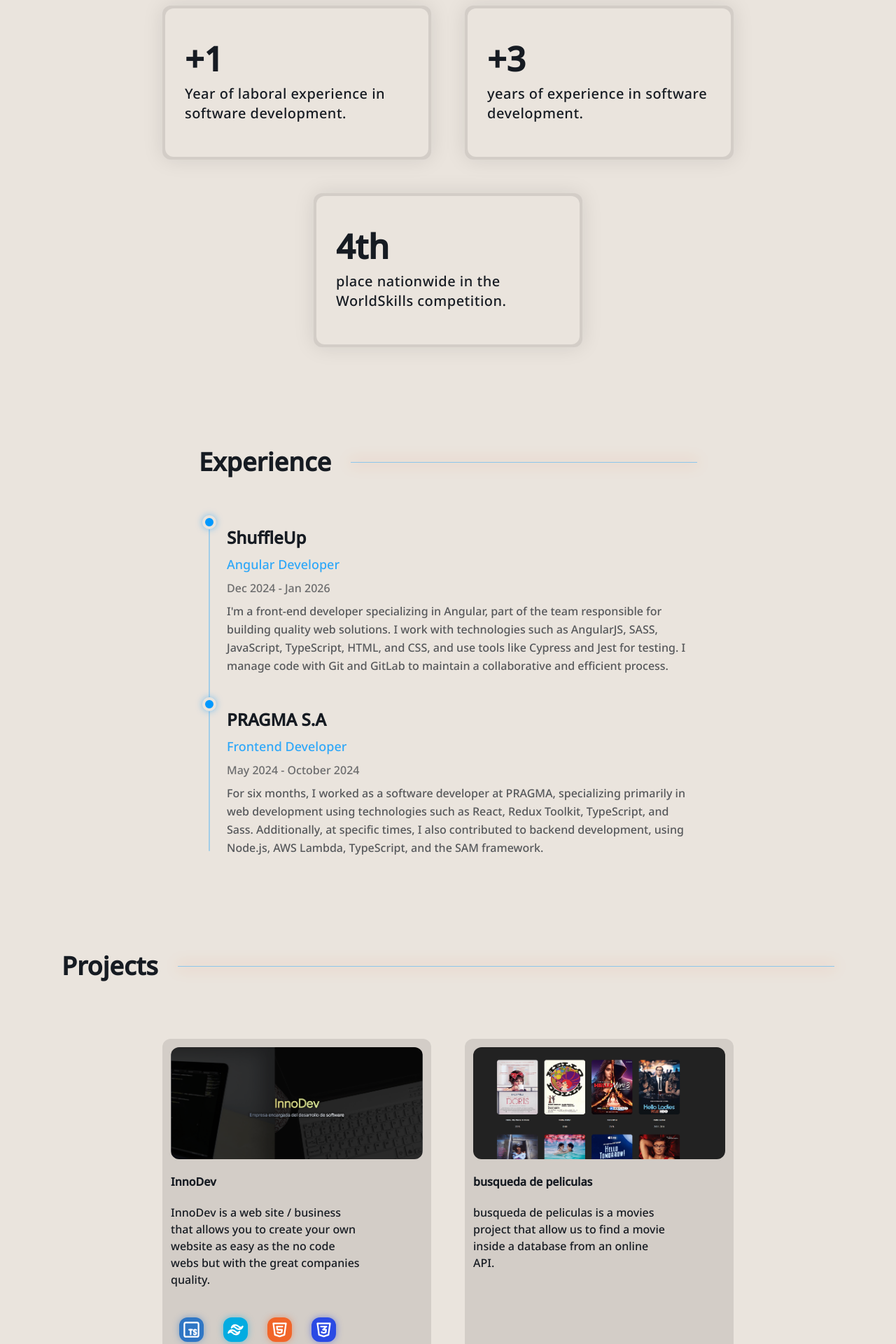
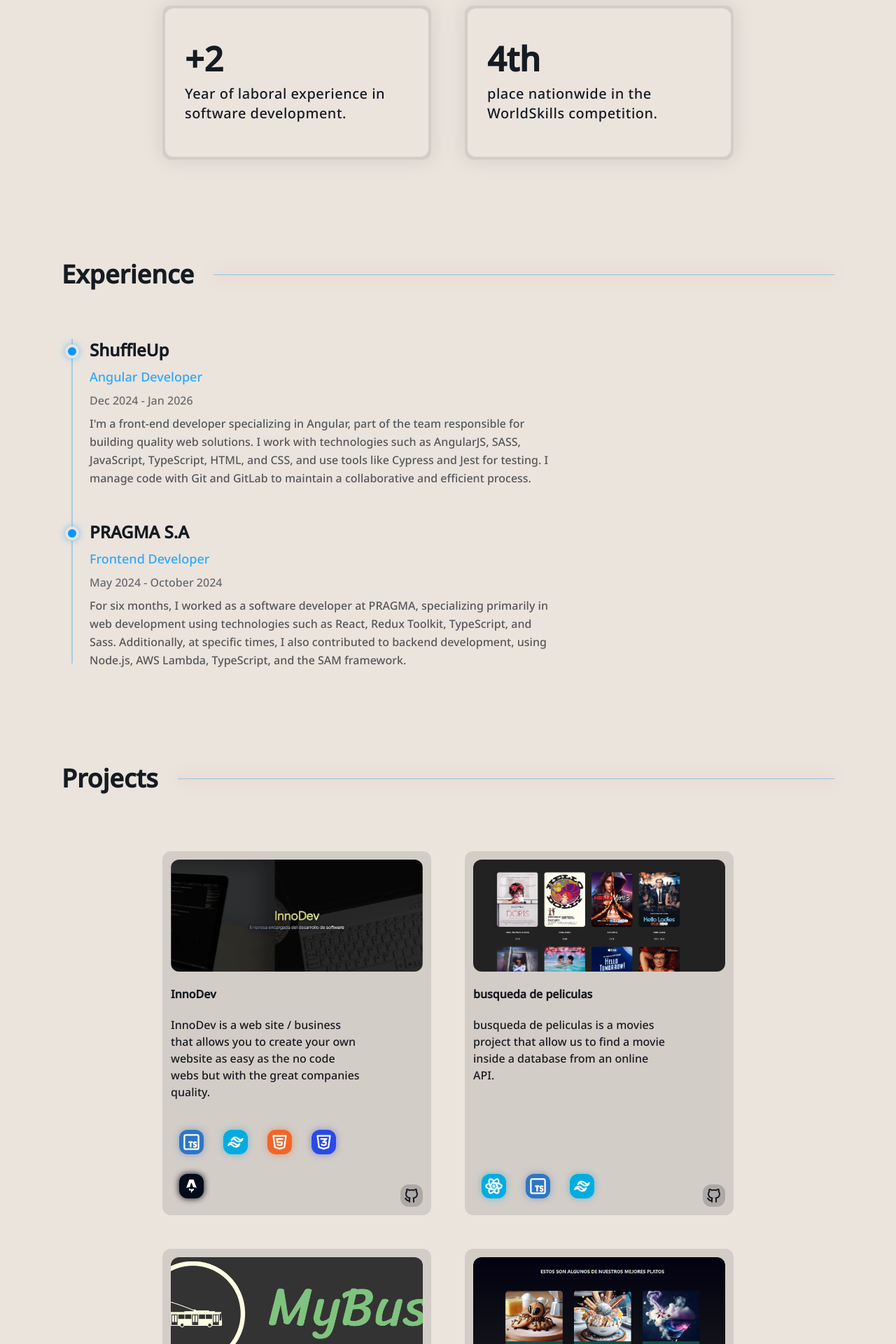
Before and after one commit to Montes01/ReactPortfolio, a React (Vite) app: page / in a window 1280 px wide. Shown: the part 440-2360 px from the top of the page at 70% size. Built offline with nearby package versions, Linux system fonts and the light colour scheme.

Commit message:
refactor: unify max-width and fix experience layout

```diff
--- a/src/App.tsx
+++ b/src/App.tsx
@@ -6,14 +6,16 @@
   return (
   <div className="dark:bg-primary-dark font-[NotoSansTangsa] relative bg-primary-light flex items-center flex-col box-border min-w-[300px] ">
     <div className="fixed inset-0 bg-[radial-gradient(ellipse_80%_60%_at_50%_-10%,rgba(9,153,255,0.3),transparent)] dark:bg-[radial-gradient(ellipse_80%_60%_at_50%_-10%,rgba(9,153,255,0.15),transparent)] pointer-events-none" />
+    <div className="w-full max-w-limit">
       <Header />
       <Facts />
       <Experience />
       <Projects />
       <Slider />
-      <footer className="max-w-limit flex p-20 dark:text-secondary-dark text-secondary-light tiny:text-sm tiny:px-2 text-center  ">
+      <footer className="flex p-20 dark:text-secondary-dark text-secondary-light tiny:text-sm tiny:px-2 text-center  ">
         <span>Made with love ❤ by Samuel Montes</span>
       </footer>
+    </div>
   </div>
   )
 }
--- a/src/components/General/Header.tsx
+++ b/src/components/General/Header.tsx
@@ -13,7 +13,7 @@
   return (
 
     <header
-      className="w-full gap-12 mx-auto max-w-limit py-12 px-12 smaller:px-5 relative flex justify-between after:h-[1px] after:bottom-0 after:left-0 after:z-10 after:w-[20%] after:[content:''] after:absolute after:bg-gradient-to-r after:from-transparent after:to-neon/40 before:h-[1px] before:bottom-0 before:right-0 before:z-10 before:w-[20%] before:[content:''] before:absolute before:bg-gradient-to-l before:from-transparent before:to-neon/40 medium:flex-col items-center"
+      className="w-full gap-12 mx-auto py-12 px-12 smaller:px-5 relative flex justify-between after:h-[1px] after:bottom-0 after:left-0 after:z-10 after:w-[20%] after:[content:''] after:absolute after:bg-gradient-to-r after:from-transparent after:to-neon/40 before:h-[1px] before:bottom-0 before:right-0 before:z-10 before:w-[20%] before:[content:''] before:absolute before:bg-gradient-to-l before:from-transparent before:to-neon/40 medium:flex-col items-center"
     >
       <div
         className="absolute left-0 right-0 w-[60%] mx-auto bg-neon/40 h-[1px] bottom-0"
--- a/src/components/body/Experience.tsx
+++ b/src/components/body/Experience.tsx
@@ -6,7 +6,7 @@
 
     return (
 
-        <section className="flex flex-col px-12 smaller:px-5 py-16 max-w-limit">
+        <section className="flex flex-col px-12 smaller:px-5 my-16">
             <div
                 className="flex gap-7 justify-start w-full items-center tiny:justify-center"
             >
@@ -26,7 +26,7 @@
 
                 {
                     LaboralExperience.map((el: ExperienceType) => (
-                        <article key={el.company} className="relative py-6 pl-10">
+                        <article key={el.company} className="relative my-6 pl-10">
                             <div className="absolute left-[5px] top-2 w-5 h-5 rounded-full bg-neon border-4 dark:border-primary-dark border-primary-light shadow-[0_0_10px_rgba(9,153,255,0.5)]" />
 
                             <div className="flex flex-col gap-2">
--- a/src/components/body/Projects.tsx
+++ b/src/components/body/Projects.tsx
@@ -10,7 +10,7 @@
   return (
 
 
-    <section className="flex flex-col max-w-limit p-12 smaller:px-5 gap-9 items-center">
+    <section className="flex flex-col p-12 smaller:px-5 gap-9 items-center">
       <div className="flex gap-7 justify-start w-full items-center tiny:justify-center">
         <h2
           className="text-4xl font-bold dark:text-secondary-dark text-secondary-light"
--- a/src/components/body/Slider.tsx
+++ b/src/components/body/Slider.tsx
@@ -8,7 +8,7 @@
   return (
     <div
       role="slider"
-      className="max-w-limit w-full overflow-hidden relative after:absolute after:right-0 after:h-full after:w-20 after:bg-gradient-to-l after:[content:''] after:from-primary-light dark:after:from-bg after:to-transparent after:top-0 after:bottom-0
+      className="w-full overflow-hidden relative after:absolute after:right-0 after:h-full after:w-20 after:bg-gradient-to-l after:[content:''] after:from-primary-light dark:after:from-bg after:to-transparent after:top-0 after:bottom-0
     before:z-50 after:z-50 after:brightness-90
     before:absolute before:left-0 before:h-full before:w-20 before:bg-gradient-to-r before:[content:''] before:from-primary-light before:brightness-90 dark:before:from-bg before:to-transparent before:top-0 before:bottom-0"
     >
--- a/src/constants/data/facts.ts
+++ b/src/constants/data/facts.ts
@@ -2,12 +2,8 @@
 
 export const facts: fact[] = [
   {
-    value: "+1",
+    value: "+2",
     text: "Year of laboral experience in software development.",
-  },
-  {
-    value: "+3",
-    text: "years of experience in software development.",
   },
   {
     value: "4th",
```
